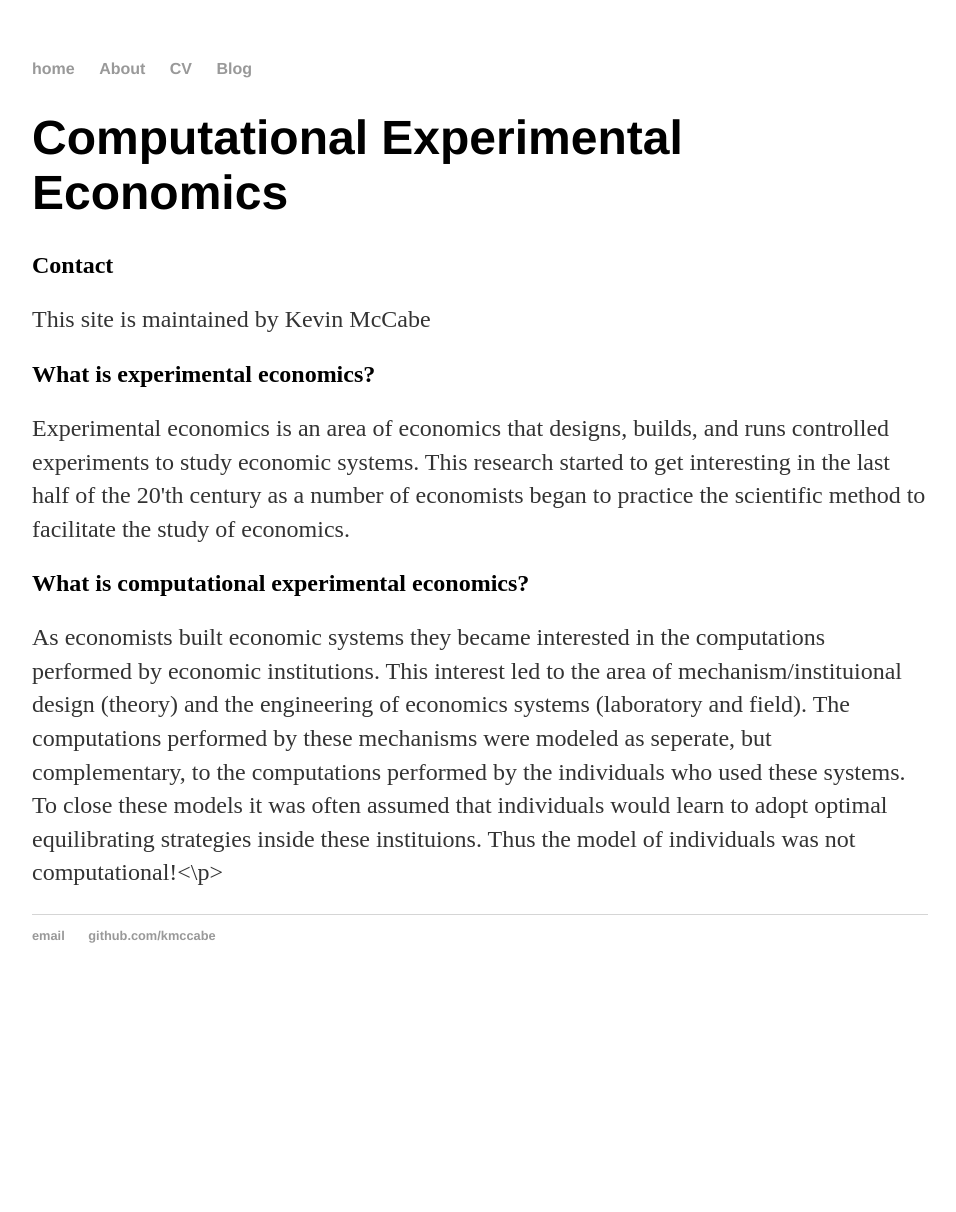
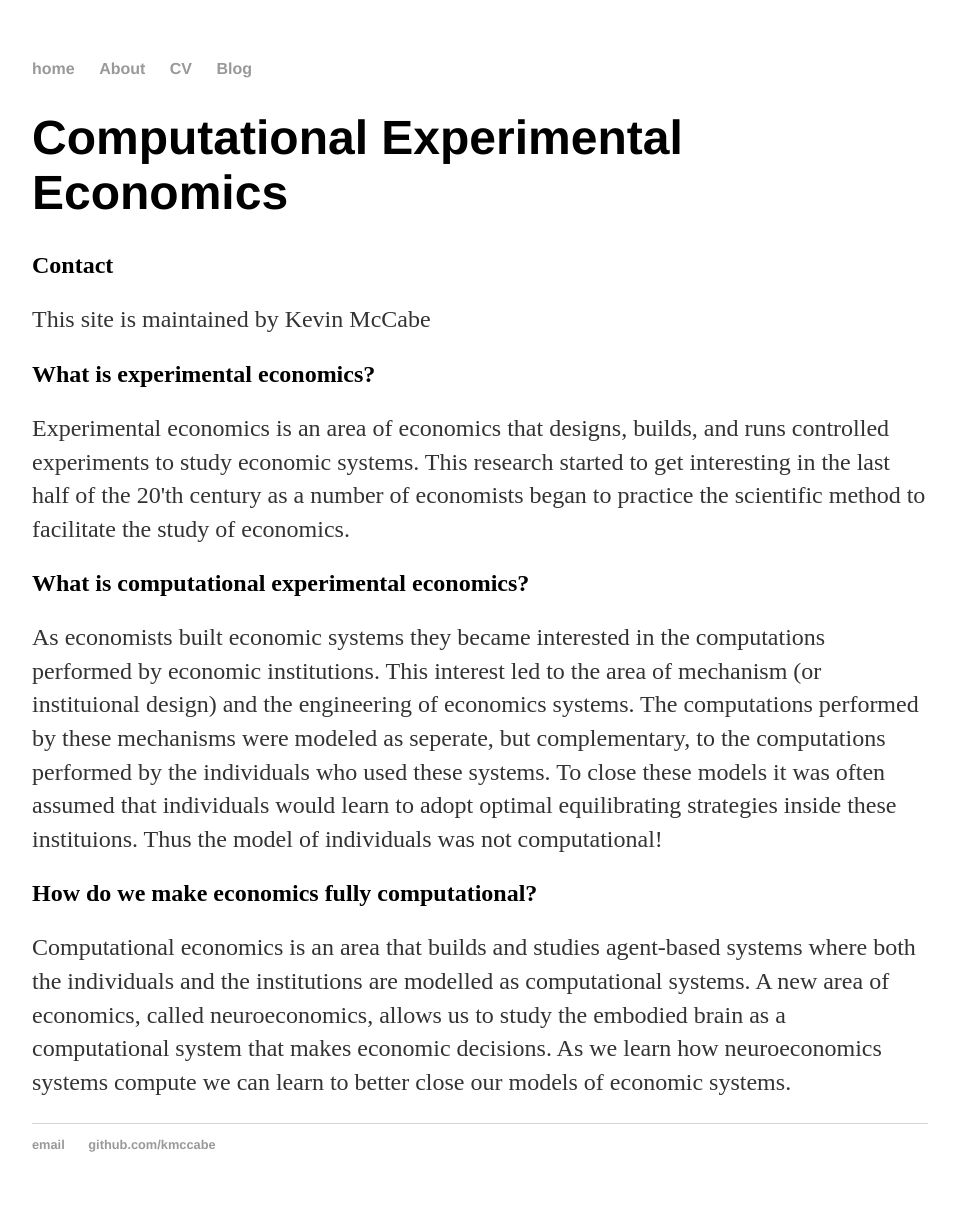
Before and after one commit to Kmccabe/KAM.github.io, a Jekyll site: the page built from index.html, in a window 1280 px wide. Shown: the whole page, without its empty margins (160-1116 px from the left). Built offline with Jekyll 4.4.1, drawn with Linux system fonts in a browser that asks for light colours; before the commit the page ends 1003 px from its top, so only the background shows below that.

Commit message:
Update index.html

```diff
--- a/index.html
+++ b/index.html
@@ -10,4 +10,6 @@ title: Computational Experimental Economics
 <h2>What is experimental economics?</h2>
 <p>Experimental economics is an area of economics that designs, builds, and runs controlled experiments to study economic systems.  This research started to get interesting in the last half of the 20'th century as a number of economists began to practice the scientific method to facilitate the study of economics.</p>
 <h2>What is computational experimental economics?</h2>
-<p>As economists built economic systems they became interested in the computations performed by economic institutions.  This interest led to the area of mechanism/instituional design (theory) and the engineering of economics systems (laboratory and field).  The computations performed by these mechanisms were modeled as seperate, but complementary, to the computations performed by the individuals who used these systems.  To close these models it was often assumed that individuals would learn to adopt optimal equilibrating strategies inside these instituions.  Thus the model of individuals was not computational!<\p>
+<p>As economists built economic systems they became interested in the computations performed by economic institutions.  This interest led to the area of mechanism (or instituional design) and the engineering of economics systems.  The computations performed by these mechanisms were modeled as seperate, but complementary, to the computations performed by the individuals who used these systems.  To close these models it was often assumed that individuals would learn to adopt optimal equilibrating strategies inside these instituions.  Thus the model of individuals was not computational!</p>
+<h2>How do we make economics fully computational?</h2>
+<p>Computational economics is an area that builds and studies agent-based systems where both the individuals and the institutions are modelled as computational systems.  A new area of economics, called neuroeconomics, allows us to study the embodied brain as a computational system that makes economic decisions.  As we learn how neuroeconomics systems compute we can learn to better close our models of economic systems.</p>
```
